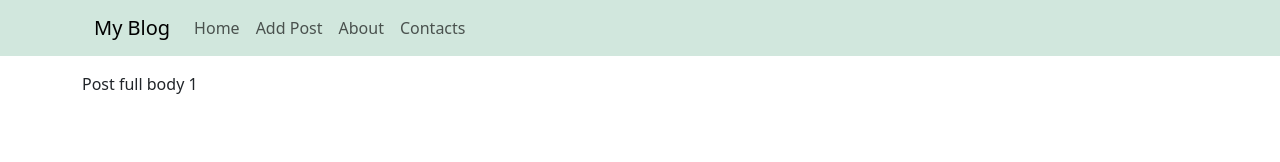
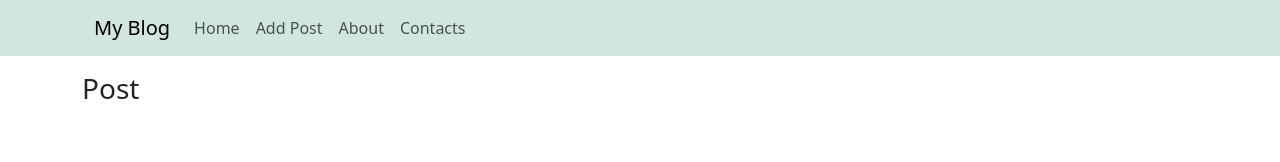
Before and after one commit to SagynalievTaalaibek/my-blog, a React (Vite) app: page /posts/1 in a window 1280 px wide. Shown: the top 162 px of the page. Built offline with nearby package versions, Linux system fonts and the light colour scheme.

Commit message:
add new function delete post

```diff
--- a/src/App.tsx
+++ b/src/App.tsx
@@ -1,13 +1,17 @@
 import { Route, Routes } from 'react-router-dom';
 import Navbar from './components/Navbar/Navbar';
 import Home from './containers/Home/Home';
-import AddPost from './containers/AddPost/AddPost';
+import PostForm from './containers/PostForm/PostForm';
 import About from './containers/About/About';
 import Contacts from './containers/Contacts/Contacts';
 import NotFound from './containers/NotFound';
 import Post from './containers/Post/Post';
+import { useState } from 'react';
+import { PostList } from './types';
 
 const App = () => {
+  const [posts, setPosts] = useState<PostList>();
+
   return (
     <>
       <header className="bg-success-subtle">
@@ -15,11 +19,22 @@ const App = () => {
       </header>
       <main className="container mt-3">
         <Routes>
-          <Route path="/" element={<Home />} />
-          <Route path="/posts" element={<Home />} />
-          <Route path="/posts/:id" element={<Post />} />
-          <Route path="/new-post" element={<AddPost />} />
-          <Route path="/about" element={<About/>} />
+          <Route
+            path="/"
+            element={
+              <Home addPost={(newPost: PostList) => setPosts(newPost)} />
+            }
+          />
+          <Route
+            path="/posts"
+            element={
+              <Home addPost={(newPost: PostList) => setPosts(newPost)} />
+            }
+          />
+          <Route path="/posts/:id" element={<Post posts={posts} />} />
+          <Route path="/new-post" element={<PostForm />} />
+          <Route path="/posts/:id/edit" element={<PostForm />} />
+          <Route path="/about" element={<About />} />
           <Route path="/contacts" element={<Contacts />} />
           <Route path="*" element={<NotFound />} />
         </Routes>
--- a/src/components/PostItem/PostItem.tsx
+++ b/src/components/PostItem/PostItem.tsx
@@ -11,7 +11,7 @@ const PostItem: React.FC<Props> = ({ title, date, id }) => {
   return (
     <div className="card mb-2">
       <div className="card-header">
-        <p className="card-text">{date}</p>
+        <p className="card-text">Created on {date}</p>
       </div>
       <div className="card-body">
         <h4 className="card-title">{title}</h4>
--- a/src/containers/Home/Home.tsx
+++ b/src/containers/Home/Home.tsx
@@ -1,10 +1,14 @@
-import { useCallback, useEffect, useState } from 'react';
+import React, { useCallback, useEffect, useState } from 'react';
 import { PostList } from '../../types';
 import PostItem from '../../components/PostItem/PostItem';
 import axiosApiPost from '../../axiosApiPost';
 import Preloader from '../../components/Preloader/Preloader';
 
-const Home = () => {
+interface Props {
+  addPost: (newPost: PostList) => void;
+}
+
+const Home: React.FC<Props> = ({addPost}) => {
   const [posts, setPosts] = useState<PostList>();
   const [loading, setLoading] = useState(false);
 
@@ -28,6 +32,14 @@ const Home = () => {
     void fetchPosts();
   }, [fetchPosts]);
 
+  useEffect(() => {
+    if (posts) {
+      addPost(posts);
+    }
+  }, [posts, addPost]);
+
+
+
   return (
     <div>
       {posts &&
--- a/src/containers/Post/Post.tsx
+++ b/src/containers/Post/Post.tsx
@@ -1,12 +1,69 @@
-import { useParams } from 'react-router-dom';
+import { Link, useNavigate, useParams } from 'react-router-dom';
+import { PostList } from '../../types';
+import React, { useState } from 'react';
+import Preloader from '../../components/Preloader/Preloader';
+import axiosApiPost from '../../axiosApiPost';
 
-const Post = () => {
+interface Props {
+  posts: PostList | undefined;
+}
+
+const Post: React.FC<Props> = ({ posts }) => {
+  const [loading, setLoading] = useState(false);
   const params = useParams();
+  const navigate = useNavigate();
+
+  const deletePost = async () => {
+    setLoading(true);
+    try {
+      await axiosApiPost.delete('posts/' + params.id + '.json');
+    } catch (e) {
+      alert('Delete id error' + e);
+    } finally {
+      setLoading(false);
+      navigate('/');
+    }
+  };
+
+  const postCard = () => {
+    if (posts) {
+      const postKeys = Object.keys(posts);
+      const postKey = postKeys.find((post) => post === params.id);
+
+      if (postKey) {
+        const post = posts[postKey];
+        return (
+          <div className="card">
+            <div className="card-header">Created on {post.date}</div>
+            <div className="card-body">
+              <h4 className="card-text">{post.title}</h4>
+              <p className="card-text">{post.description}</p>
+            </div>
+            <div className="card-footer py-3">
+              <button className="btn btn-danger me-3" onClick={deletePost}>
+                Delete
+              </button>
+              <Link
+                to={`/posts/${params.id}/edit`}
+                className="btn btn-primary"
+              >
+                Edit
+              </Link>
+            </div>
+          </div>
+        );
+      }
+    }
+    return null;
+  };
+
 
   return (
-    <div>
-      Post full body {params.id}
-    </div>
+    <>
+      <h3>Post</h3>
+      {postCard()}
+      {loading && <Preloader />}
+    </>
   );
 };
 
--- a/src/containers/AddPost/AddPost.tsx
+++ b/src/containers/PostForm/PostForm.tsx
@@ -2,13 +2,15 @@ import React, { useState } from 'react';
 import axiosApiPost from '../../axiosApiPost';
 import Preloader from '../../components/Preloader/Preloader';
 import { PostForm } from '../../types';
+import { useParams } from 'react-router-dom';
 
-const AddPost = () => {
+const PostForm = () => {
+  const params = useParams();
+
   const [post, setPost] = useState<PostForm>({
     title: '',
     description: '',
   });
-
   const [loading, setLoading] = useState(false);
 
   const onChange = (
@@ -73,15 +75,21 @@ const AddPost = () => {
   );
 
   if (loading) {
-    form = (<Preloader/>);
+    form = <Preloader />;
+  }
+
+  let title = 'Add';
+
+  if (params.id) {
+    title = 'Edit post';
   }
 
   return (
     <>
-      <h2>Add new Post</h2>
+      <h2>{title}</h2>
       {form}
     </>
   );
 };
 
-export default AddPost;
+export default PostForm;
--- a/src/types.d.ts
+++ b/src/types.d.ts
@@ -9,6 +9,6 @@ export interface Post {
   description: string;
 }
 
-interface PostList {
+export interface PostList {
   [id: string]: Post;
 }
```
